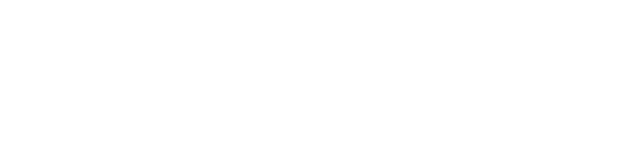
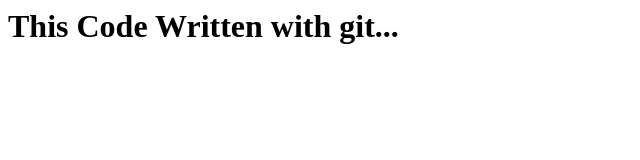
Before and after one commit to dheveshwar300-beep/Git-class, a plain HTML site: page index.html in a window 1280 px wide. Shown: the whole page, without its empty margins (0-640 px from the left). Drawn offline with Linux system fonts and the light colour scheme.

Commit message:
Update index.html

```diff
--- a/index.html
+++ b/index.html
@@ -2,4 +2,9 @@
     <head>
         <title>Hello World!...</title>
     </head>
+    <body>
+        <h1>
+            This Code Written with git...
+        </h1>
+    </body>
 </html>
```
